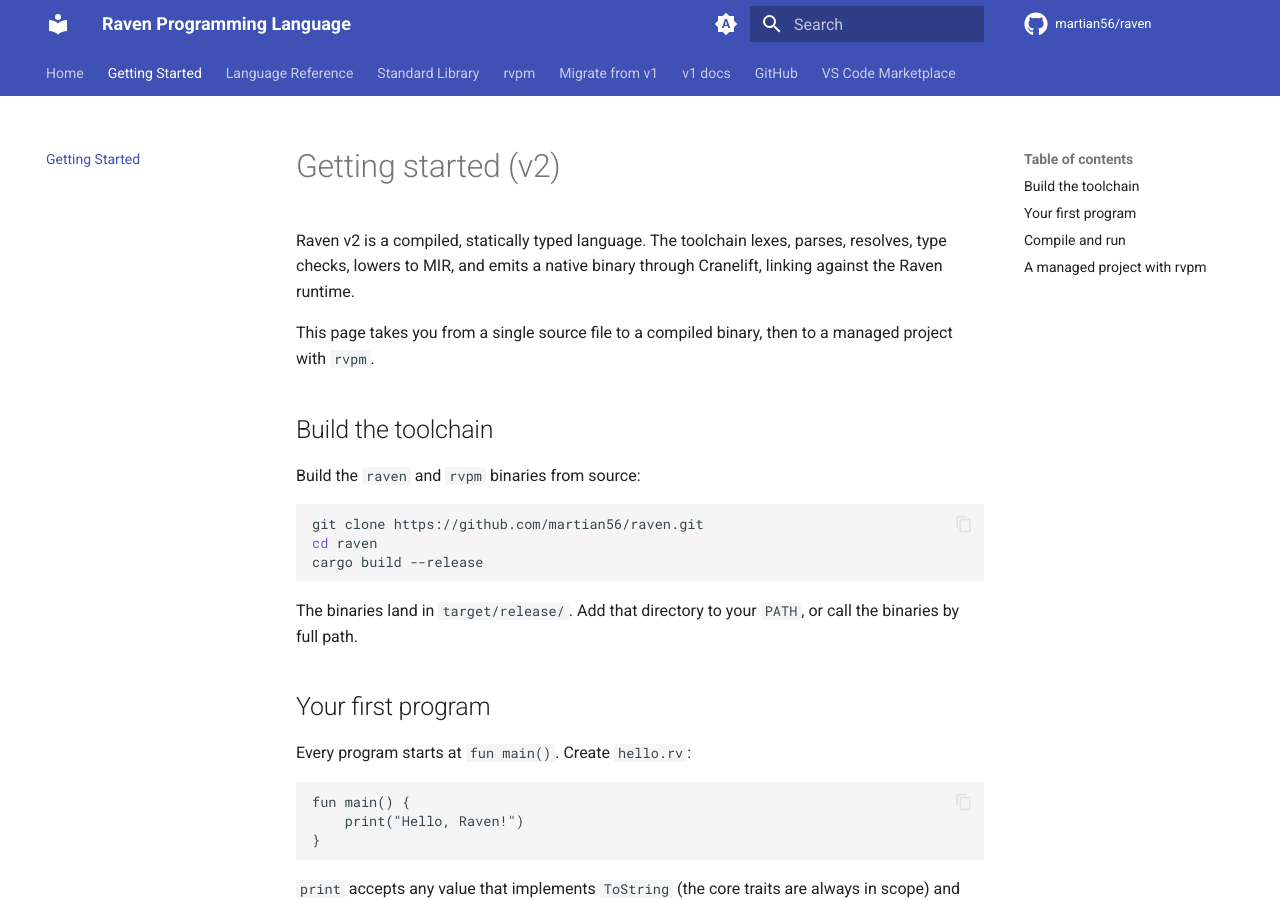
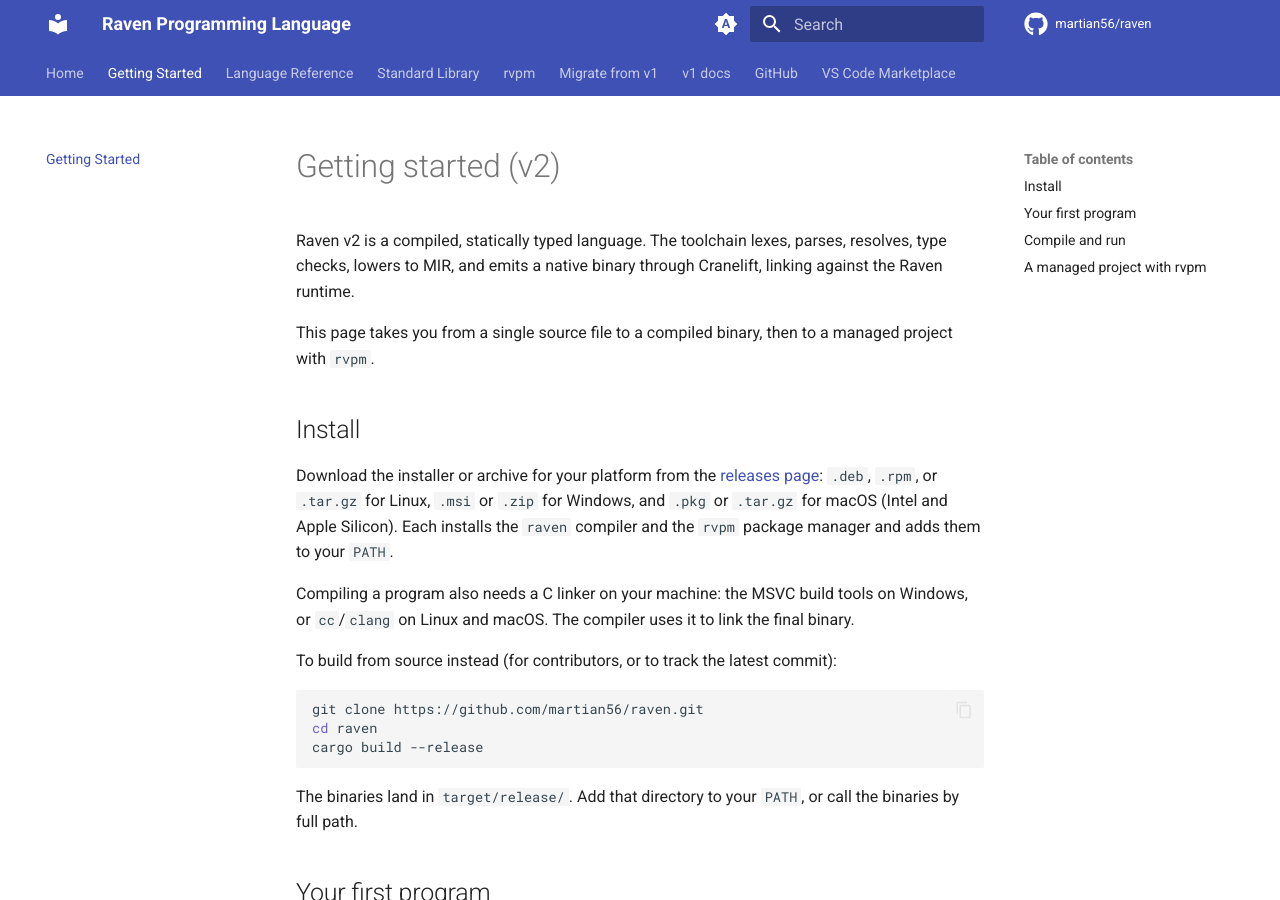
Before and after one commit to martian56/raven, an MkDocs documentation site: the page built from docs/v2/guide/getting-started.md, in a window 1280 px wide and 900 px high. Built offline with MkDocs 1.6.1 and Material for MkDocs 9.7.7, drawn with Linux system fonts in a browser that asks for light colours; comment, search, counter and statistics services are not loaded.

Commit message:
docs: point install instructions to the releases page

````diff
--- a/docs/v2/guide/getting-started.md
+++ b/docs/v2/guide/getting-started.md
@@ -7,9 +7,21 @@
 This page takes you from a single source file to a compiled binary, then
 to a managed project with `rvpm`.
 
-## Build the toolchain
+## Install
 
-Build the `raven` and `rvpm` binaries from source:
+Download the installer or archive for your platform from the
+[releases page](https://github.com/martian56/raven/releases): `.deb`,
+`.rpm`, or `.tar.gz` for Linux, `.msi` or `.zip` for Windows, and `.pkg`
+or `.tar.gz` for macOS (Intel and Apple Silicon). Each installs the
+`raven` compiler and the `rvpm` package manager and adds them to your
+`PATH`.
+
+Compiling a program also needs a C linker on your machine: the MSVC build
+tools on Windows, or `cc`/`clang` on Linux and macOS. The compiler uses it
+to link the final binary.
+
+To build from source instead (for contributors, or to track the latest
+commit):
 
 ```bash
 git clone https://github.com/martian56/raven.git
````
Also changed, not shown: README.md (+30 -20 lines), docs/index.md (+4 -2 lines).
